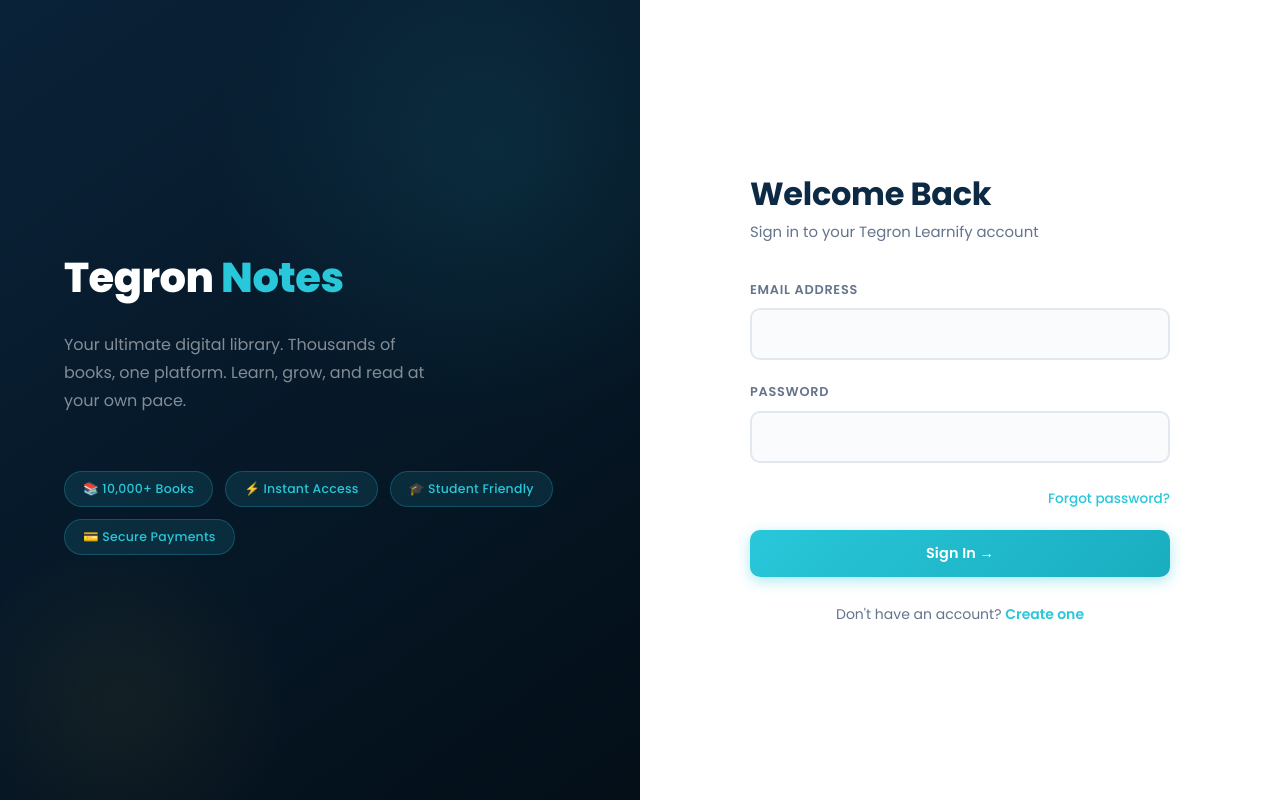
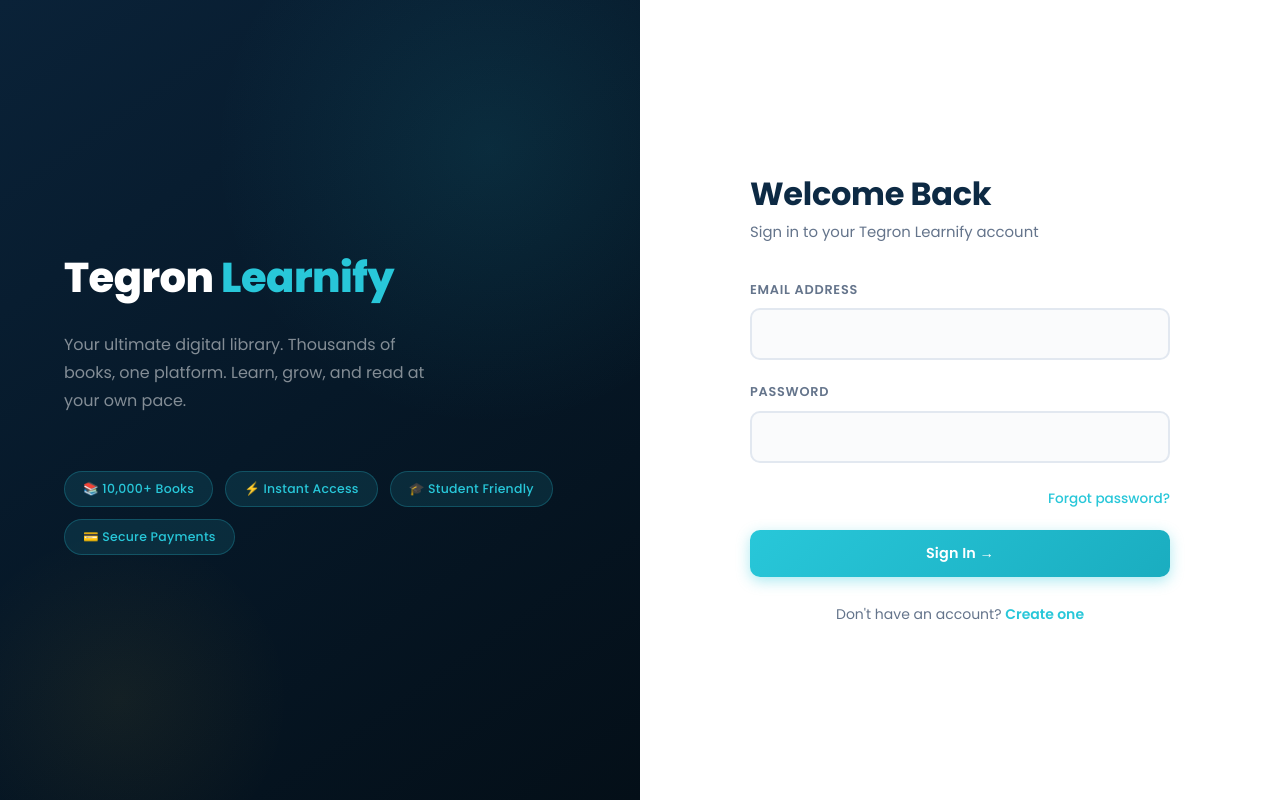
Before and after one commit to GeethikaChandhaluru/TegronLearnify, a React (Vite) app in the folder frontend/: page /login in a window 1280 px wide. Built offline with nearby package versions, Linux system fonts and the light colour scheme; no server answers.

Commit message:
modified

```diff
--- a/frontend/src/components/Navbar.jsx
+++ b/frontend/src/components/Navbar.jsx
@@ -5,9 +5,9 @@ import { useCart } from '../context/CartContext';
 import ProfileDropdown from './ProfileDropdown';
 
 export default function Navbar() {
-  const { user }      = useAuth();
+  const { user } = useAuth();
   const { cartCount } = useCart();
-  const navigate      = useNavigate();
+  const navigate = useNavigate();
   const [menuOpen, setMenuOpen] = useState(false);
 
   return (
@@ -15,7 +15,7 @@ export default function Navbar() {
       <div className="navbar-inner">
         {/* Logo */}
         <Link to="/" className="navbar-logo">
-          Tegron<span>Notes</span>
+          Tegron<span>Learnify</span>
         </Link>
 
         {/* Desktop nav links — centred */}
--- a/frontend/src/pages/auth/ForgotPassword.jsx
+++ b/frontend/src/pages/auth/ForgotPassword.jsx
@@ -4,10 +4,10 @@ import { forgotPassword } from '../../services/api';
 import toast from 'react-hot-toast';
 
 export default function ForgotPassword() {
-  const [email, setEmail]       = useState('');
-  const [loading, setLoading]   = useState(false);
-  const [sent, setSent]         = useState(false);
-  const [error, setError]       = useState('');
+  const [email, setEmail] = useState('');
+  const [loading, setLoading] = useState(false);
+  const [sent, setSent] = useState(false);
+  const [error, setError] = useState('');
 
   const handleSubmit = async (e) => {
     e.preventDefault();
@@ -26,7 +26,7 @@ export default function ForgotPassword() {
   return (
     <div className="auth-layout">
       <div className="auth-brand">
-        <div className="auth-brand-logo">Tegron <span>Notes</span></div>
+        <div className="auth-brand-logo">Tegron <span>Learnify</span></div>
         <p className="auth-brand-tagline">
           No worries! We'll send you a reset link to your registered email address.
         </p>
--- a/frontend/src/pages/auth/Login.jsx
+++ b/frontend/src/pages/auth/Login.jsx
@@ -33,7 +33,7 @@ export default function Login() {
   return (
     <div className="auth-layout">
       <div className="auth-brand">
-        <div className="auth-brand-logo">Tegron <span>Notes</span></div>
+        <div className="auth-brand-logo">Tegron <span>Learnify</span></div>
         <p className="auth-brand-tagline">
           Your ultimate digital library. Thousands of books, one platform.
           Learn, grow, and read at your own pace.
```
Also changed, not shown: 1 other file (tests, documents, lock files or other folders).
